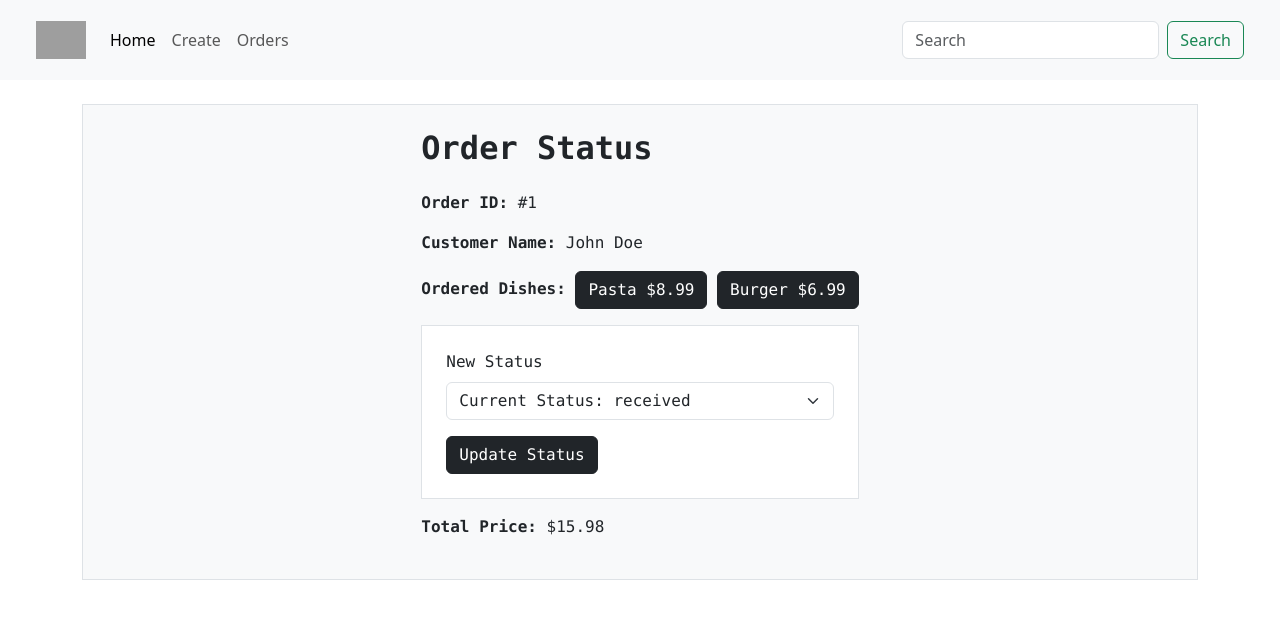
After one commit to hrithikvishwakarma001/Learn-Python, a Django app: page /update_order_status/1/ in a window 1280 px wide. The commit adds this page. Shown: the top 619 px of the page. Run offline with Django 4.2, Linux system fonts and the light colour scheme; grey boxes are pictures that could not be loaded.

Commit message:
create update order and order listing page

```diff
--- a/django/zomato_chronicles/db.json
+++ b/django/zomato_chronicles/db.json
@@ -11,7 +11,7 @@
             "id": 2,
             "name": "Pizzaa",
             "price": 10.99,
-            "available": false,
+            "available": true,
             "description": "Authentic Italian pizza with a variety of toppings."
         },
         {
@@ -32,13 +32,13 @@
             "id": 5,
             "name": "Steak",
             "price": 15.99,
-            "available": false,
+            "available": true,
             "description": "Premium steak cooked to perfection, served with sides."
         },
         {
             "id": 6,
             "name": "Sandwich",
-            "price": 4.99,
+            "price": "4.99",
             "available": true,
             "description": "Classic sandwich with a variety of fillings and flavors."
         },
@@ -47,13 +47,13 @@
             "name": "Soups",
             "price": "3.99",
             "available": true,
-            "description": "Warm and comforting soup with a variety of ingredients\r\n          "
+            "description": "Warm and comforting soup with a variety of ingredients"
         },
         {
             "id": 8,
             "name": "Sushi",
             "price": 12.99,
-            "available": false,
+            "available": true,
             "description": "Fresh sushi rolls with a mix of seafood and flavors."
         },
         {
@@ -67,16 +67,107 @@
             "id": 10,
             "name": "Drinks",
             "price": 2.99,
-            "available": false,
+            "available": true,
             "description": "Refreshing drinks including juices, sodas, and more."
         },
         {
             "id": 11,
             "name": "Chicken tanduri",
             "price": "20.0",
-            "available": false,
-            "description": "This chicken have four legs that's why price is little bit high\r\n          \r\n          \r\n          "
+            "available": true,
+            "description": "This chicken have four legs that's why price is little bit high"
         }
     ],
-    "orders": []
+    "orders": [
+        {
+            "id": 1,
+            "customer_name": "John Doe",
+            "dishes": [
+                {
+                    "id": 1,
+                    "name": "Pasta",
+                    "price": 8.99
+                },
+                {
+                    "id": 3,
+                    "name": "Burger",
+                    "price": 6.99
+                }
+            ],
+            "status": "received",
+            "total_price": 15.98
+        },
+        {
+            "id": 2,
+            "customer_name": "Jane Smith",
+            "dishes": [
+                {
+                    "id": 2,
+                    "name": "Pizzaa",
+                    "price": 10.99
+                },
+                {
+                    "id": 4,
+                    "name": "Salad",
+                    "price": 5.99
+                }
+            ],
+            "status": "preparing",
+            "total_price": 16.98
+        },
+        {
+            "id": 3,
+            "customer_name": "Michael Johnson",
+            "dishes": [
+                {
+                    "id": 5,
+                    "name": "Steak",
+                    "price": 15.99
+                }
+            ],
+            "status": "ready for pickup",
+            "total_price": 15.99
+        },
+        {
+            "id": 4,
+            "customer_name": "Emily Brown",
+            "dishes": [
+                {
+                    "id": 1,
+                    "name": "Pasta",
+                    "price": 8.99
+                },
+                {
+                    "id": 4,
+                    "name": "Salad",
+                    "price": 5.99
+                },
+                {
+                    "id": 5,
+                    "name": "Steak",
+                    "price": 15.99
+                }
+            ],
+            "status": "preparing",
+            "total_price": 30.97
+        },
+        {
+            "id": 5,
+            "customer_name": "David Wilson",
+            "dishes": [
+                {
+                    "id": 3,
+                    "name": "Burger",
+                    "price": 6.99
+                },
+                {
+                    "id": 5,
+                    "name": "Steak",
+                    "price": 15.99
+                }
+            ],
+            "status": "delivered",
+            "total_price": 22.98
+        }
+    ]
 }
--- a/django/zomato_chronicles/home/urls.py
+++ b/django/zomato_chronicles/home/urls.py
@@ -6,4 +6,10 @@ urlpatterns = [
     path("", views.read_dish, name="home"),
     path("add_dish/", views.add_dish, name="add_dish"),
     path("update_dish/<int:dish_id>/", views.update_dish, name="update_dish"),
+    path("orders/", views.orders, name="orders"),
+    path(
+        "update_order_status/<int:order_id>/",
+        views.update_order_status,
+        name="update_order_status",
+    ),
 ]
--- a/django/zomato_chronicles/home/views.py
+++ b/django/zomato_chronicles/home/views.py
@@ -21,7 +21,9 @@ def update_dish(request, dish_id):
         dish = menu[dish_id - 1]
         dish["name"] = request.POST.get("name")
         dish["price"] = request.POST.get("price")
-        dish["available"] = [True if request.POST.get("available") == "on" else False][0]
+        dish["available"] = [True if request.POST.get("available") == "on" else False][
+            0
+        ]
         dish["description"] = request.POST.get("description")
         write_data(menu, orders)
         return redirect("home")
@@ -42,7 +44,7 @@ def add_dish(request):
             "available": False,
             "description": request.POST.get("description"),
         }
-      #   print(new_dish)
+        #   print(new_dish)
         if new_dish["name"] == "":
             return HttpResponse("Name cannot be empty")
         if new_dish["price"] == "":
@@ -55,3 +57,29 @@ def add_dish(request):
         return redirect("home")
 
     return render(request, "add_dish.html")
+
+
+def orders(request):
+    _, orders = read_data()
+    return render(
+        request,
+        "orders.html",
+        {"orders": orders},
+    )
+
+
+def update_order_status(request, order_id):
+    if request.method == "POST":
+        menu, orders = read_data()
+        order = orders[order_id - 1]
+        order["status"] = request.POST.get("status")
+        write_data(menu, orders)
+        return redirect("orders")
+    else:
+        menu, orders = read_data()
+        order = orders[order_id - 1]
+        return render(
+            request,
+            "update_order_status.html",
+            {"order": order},
+        )
--- a/django/zomato_chronicles/templates/add_dish.html
+++ b/django/zomato_chronicles/templates/add_dish.html
@@ -5,7 +5,7 @@
 {% endblock %}
 
 {% block content %}
-  <div class="container-sm mt-4 bg-light p-lg-5 d-flex align-items-center flex-column" style="background-color: #f8f9fa; ">
+  <div class="container-sm mt-4 bg-light p-lg-5 d-flex align-items-center flex-column font-monospace " style="background-color: #f8f9fa; ">
     <h2 class="mb-4 fw-bolder">Add Dish</h2>
     <div class="bg-white w-25 p-4 border">
       <form method="post">
--- a/django/zomato_chronicles/templates/home.html
+++ b/django/zomato_chronicles/templates/home.html
@@ -6,6 +6,7 @@
 
 {% block content %}
   <div class="container mt-4 border p-4 bg-gray-10" style="background-color: #f8f9fa;">
+    <h2 class="mb-4 fw-bolder">Menu 🍔</h2>
     <div class="row">
       {% for dish in menu %}
         <div class="col-md-3 col-lg-3">
--- /dev/null
+++ b/django/zomato_chronicles/templates/update_order_status.html
@@ -0,0 +1,45 @@
+{% extends 'base.html' %}
+
+{% block title %}
+  Update Order Status
+{% endblock %}
+
+{% block content %}
+  <div class="container mt-4 border p-4 bg-gray-10 d-flex align-items-center flex-column font-monospace" style="background-color: #f8f9fa;">
+    <div>
+      <h2 class="mb-4 fw-bolder">Order Status</h2>
+      <p>
+        <strong>Order ID:</strong> #{{ order.id }}
+      </p>
+      <p>
+        <strong>Customer Name:</strong> {{ order.customer_name }}
+      </p>
+      <p>
+        <strong>Ordered Dishes:</strong>
+        {% for dish in order.dishes %}
+          <button type="button" class="btn btn-dark position-relative">{{ dish.name }} ${{dish.price}}</button>
+          {% if not forloop.last %} {% endif %}
+        {% endfor %}
+      </p>
+      <div class="bg-white p-4 border">
+        <form method="post">
+          {% csrf_token %}
+          <div class="mb-3">
+            <label for="status" class="form-label">New Status</label>
+            <select class="form-select" id="status" name="status">
+              <option value={{order.status}}>Current Status: {{order.status}}</option>
+              <option value="received">Received</option>
+              <option value="preparing">Preparing</option>
+              <option value="ready for pickup">Ready for Pickup</option>
+              <option value="delivered">Delivered</option>
+            </select>
+          </div>
+          <button type="submit" class="btn btn-dark">Update Status</button>
+        </form>
+      </div>
+      <p class="mt-3">
+        <strong>Total Price:</strong> ${{ order.total_price }}
+      </p>
+    </div>
+  </div>
+{% endblock %}
```
Also changed, not shown: django/zomato_chronicles/templates/orders.html (added, +41 -0 lines).
